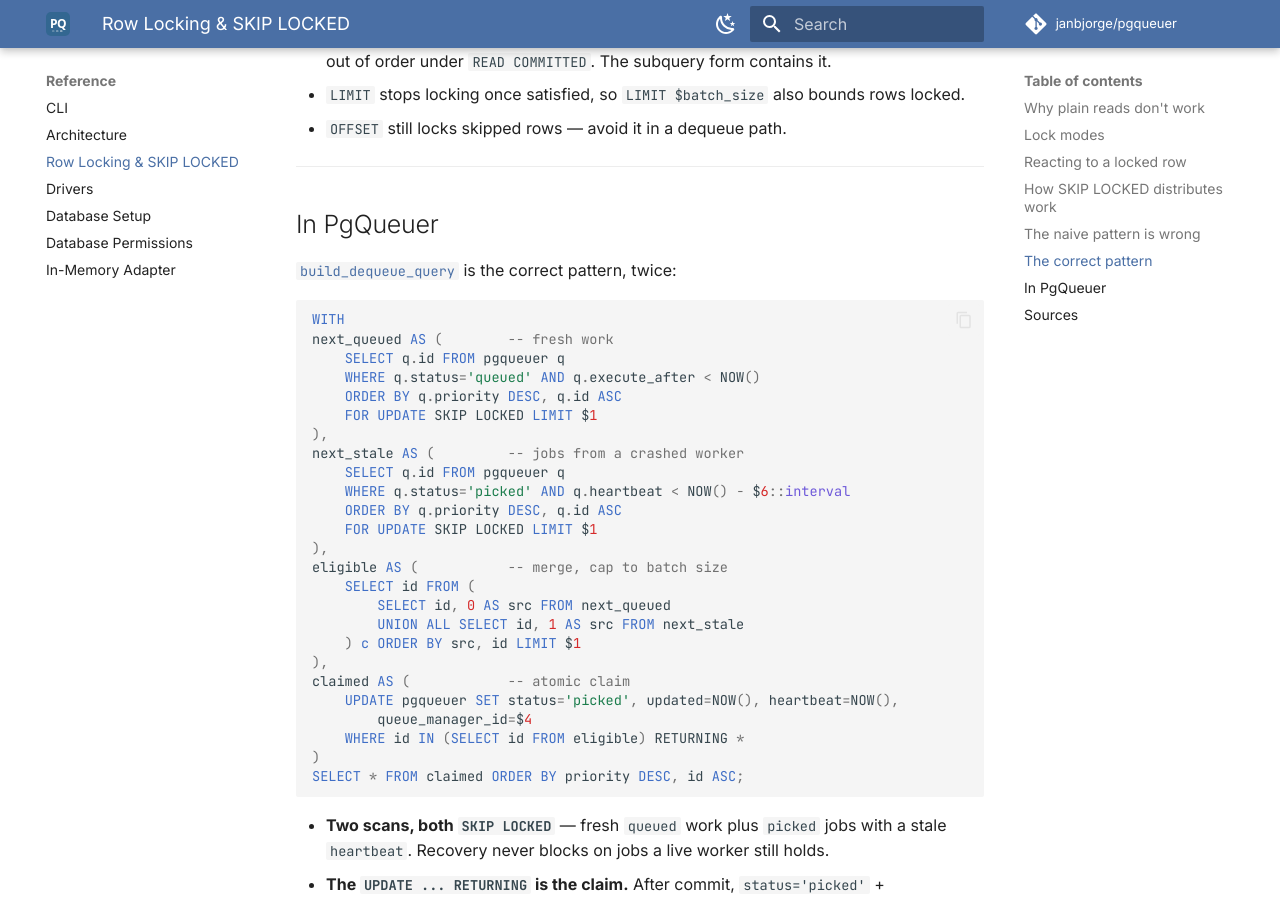
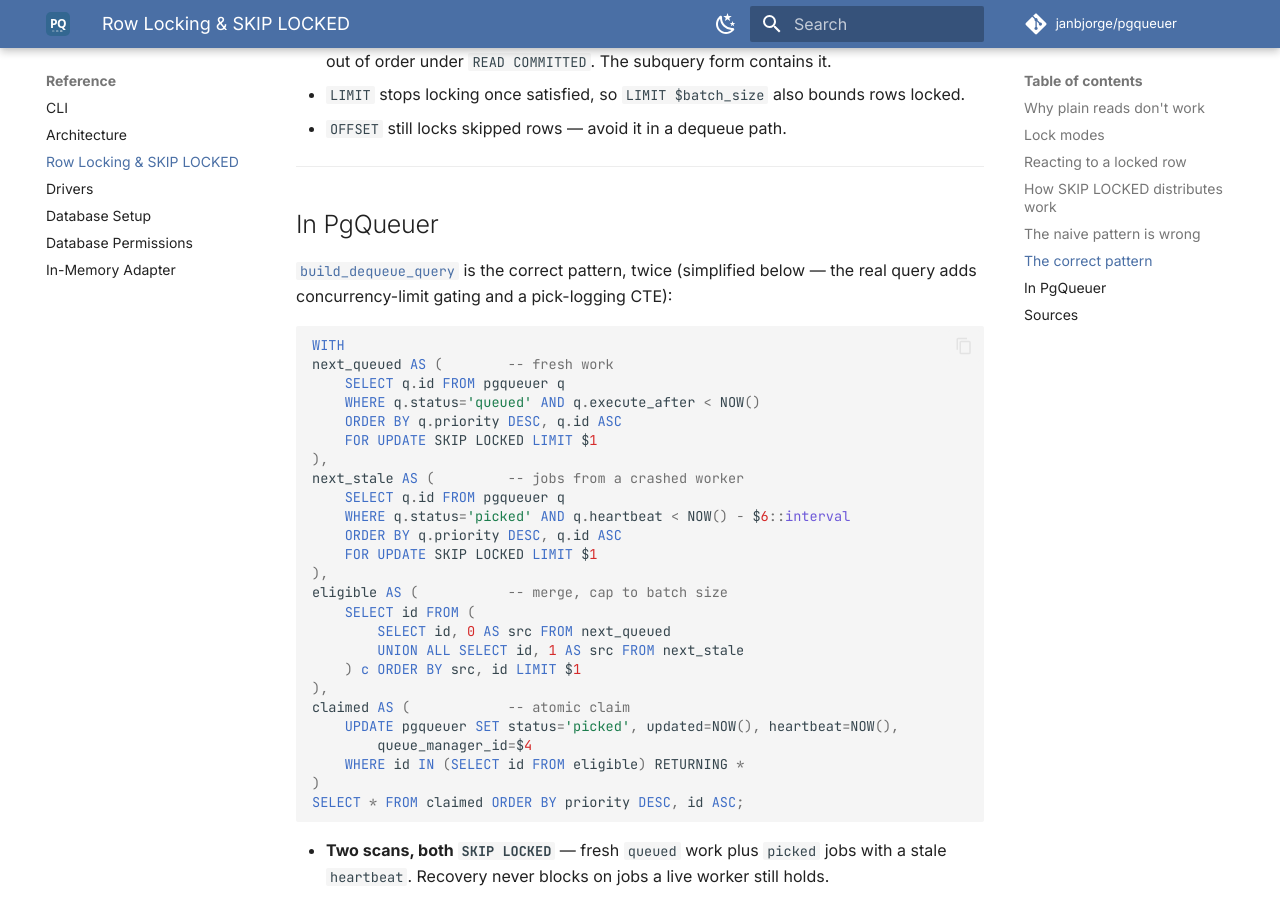
Before and after one commit to janbjorge/pgqueuer, an MkDocs documentation site: the page built from docs/reference/skip-locked.md, in a window 1280 px wide and 900 px high, scrolled down 2724 px. Built offline with MkDocs 1.6.1 and Material for MkDocs 9.7.7, drawn with Linux system fonts in a browser that asks for light colours; comment, search, counter and statistics services are not loaded.

Commit message:
docs: note the dequeue snippet is simplified from the real query

````diff
--- a/docs/reference/skip-locked.md
+++ b/docs/reference/skip-locked.md
@@ -133,7 +133,8 @@
 ## In PgQueuer
 
 [`build_dequeue_query`](https://github.com/janbjorge/pgqueuer/blob/main/pgqueuer/adapters/persistence/qb.py)
-is the correct pattern, twice:
+is the correct pattern, twice (simplified below — the real query adds
+concurrency-limit gating and a pick-logging CTE):
 
 ```sql
 WITH
````
